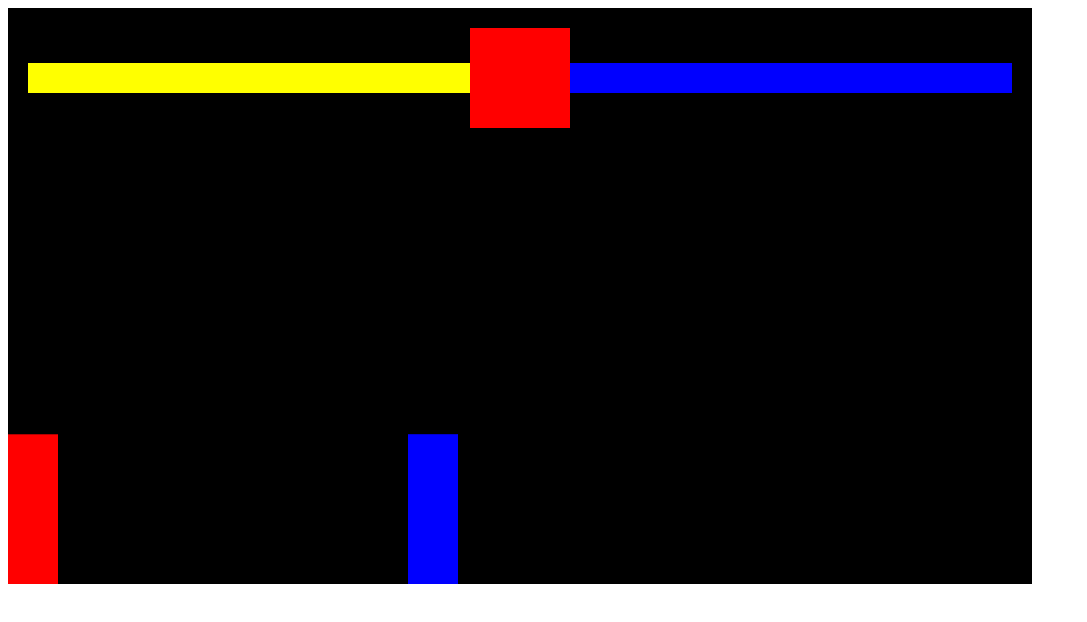
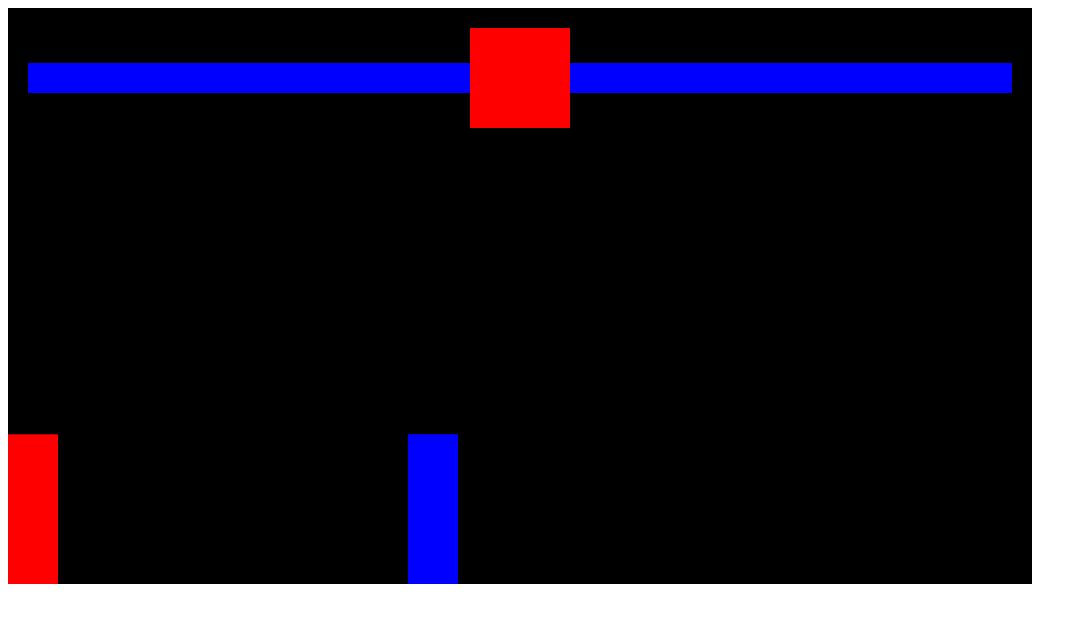
Before and after one commit to i-doshechnikow/fight-game-js, a plain HTML site: page index.html in a window 1280 px wide. Shown: the whole page, without its empty margins (0-1087 px from the left). Drawn offline with Linux system fonts and the light colour scheme.

Commit message:
add health bar for player

```diff
--- a/index.html
+++ b/index.html
@@ -24,11 +24,11 @@
             padding: 20px;
         }
 
-        .player__health {
+        /* .player__health {
             background-color: yellow;
             height: 30px;
             width: 100%;
-        }
+        } */
 
         .timer {
             background-color: red;
@@ -43,7 +43,8 @@
             width: 100%;
         }
 
-        .enemy_health {
+        .enemy_health,
+        .player_health {
             background-color: yellow;
             height: 30px;
         }
@@ -56,6 +57,15 @@
             right: 0px;
             left: 0px;
         }
+
+        .player_health_dynamic_bar {
+            position: absolute;
+            background-color: blue;
+            top: 0px;
+            bottom: 0px;
+            right: 0px;
+            width: 100%;
+        }
     </style>
 </head>
 
@@ -63,7 +73,10 @@
     <div class="container">
         <div class="points__and_timer">
             <!-- player health -->
-            <div class="player__health"></div>
+            <div class="health_wrapper">
+                <div class="player_health"></div>
+                <div class="player_health_dynamic_bar"></div>
+            </div>
             <!-- timer -->
             <div class="timer"></div>
             <!-- enemy health -->
--- a/index.js
+++ b/index.js
@@ -157,7 +157,11 @@ function animate() {
 
     if (rectangularCollision({ rectangle1: enemy, rectangle2: player }) && enemy.isAttaking) {
         console.log('go enemy')
+
         enemy.isAttaking = false
+        player.health -= 20;
+        document.querySelector('.player_health_dynamic_bar').style.width = `${player.health}%`;
+
     }
 }
 
```
